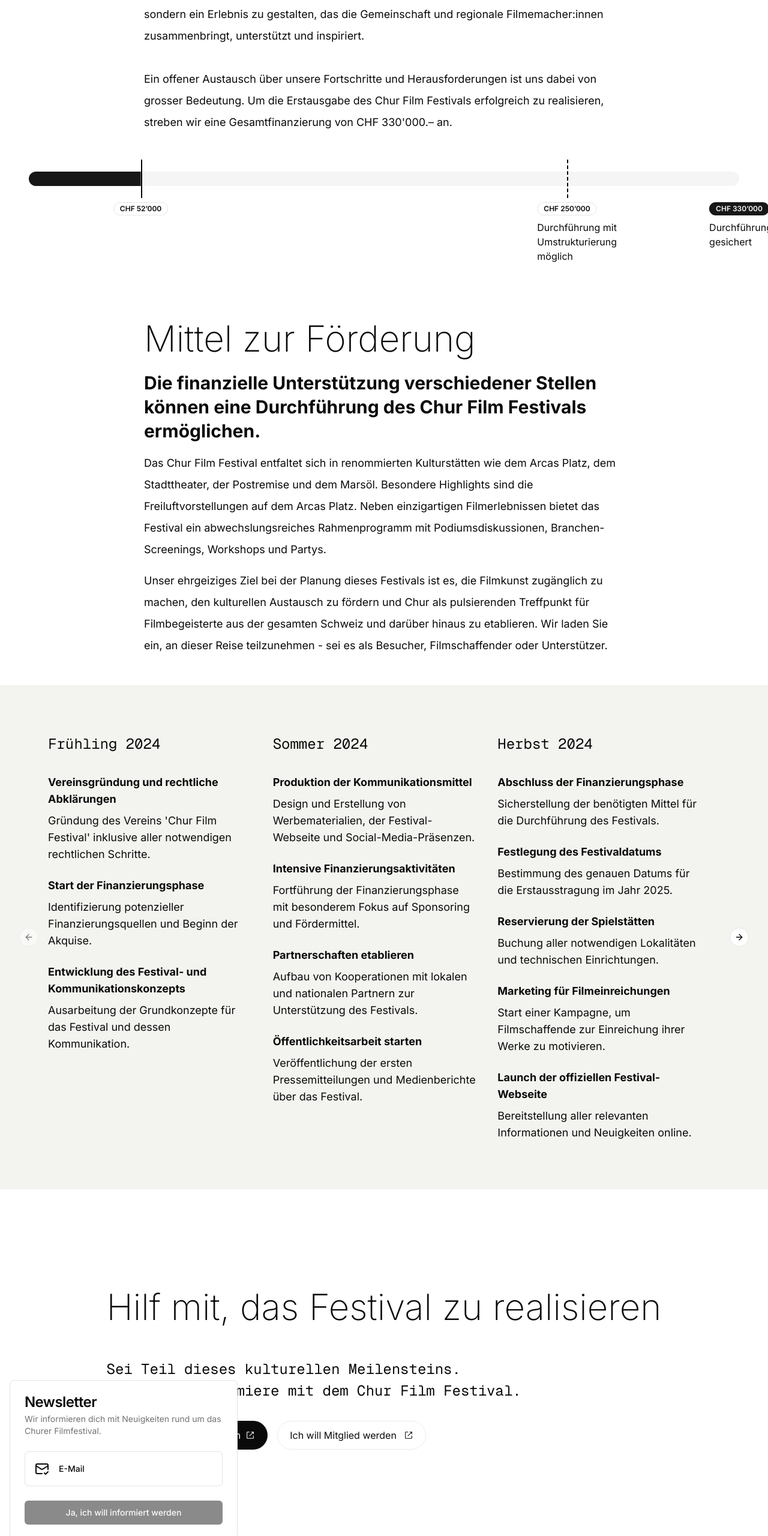
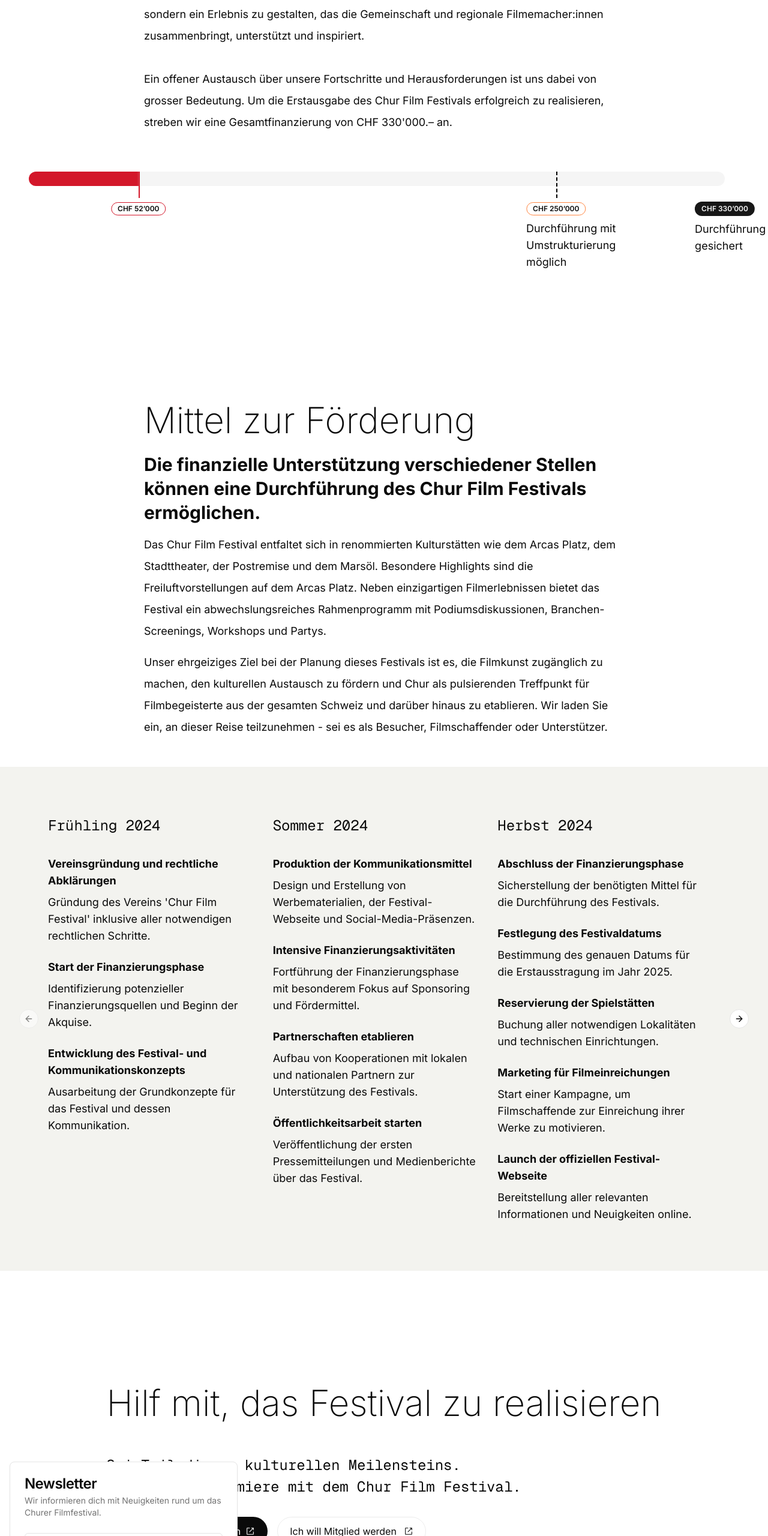
Before and after one commit to j7i/chur-film-festival, a Next.js app: page / in a window 1280 px wide. Shown: the part 2106-4666 px from the top of the page at 60% size. Built offline with nearby package versions, Linux system fonts and the light colour scheme.

Commit message:
improve mobile layout

```diff
--- a/app/impressum/page.tsx
+++ b/app/impressum/page.tsx
@@ -96,7 +96,7 @@ const Impressum = () => {
               Infomaniak übermittelt. Infomaniak wird diese Daten nicht an
               Dritte weitergeben oder für andere Zwecke als für den Versand des
               Newsletters verwenden. Jeder versendete Newsletter ist mit einem
-              "Abmelde-Link" versehen.
+              &quot;Abmelde-Link&quot; versehen.
             </p>
           </div>
         </div>
--- a/app/page.tsx
+++ b/app/page.tsx
@@ -29,7 +29,7 @@ export default function Home() {
           <div className="w-100 flex justify-center">
             {/* mobile */}
             <div className="flex flex-col w-full md:hidden flex justify-center items-center relative">
-              <div className="w-full overflow-hidden -ml-6 mr-6 w-[calc(100%+6rem)] bg-stone-200/50 ">
+              <div className="w-full overflow-hidden -ml-8 w-[calc(100%+8rem)] bg-stone-200/50 ">
                 <iframe
                   src="https://fabiostecher.com/oembed/media?src=https%3a%2f%2fplayer.vimeo.com%2fvideo%2f893279290%3fdnt%3d1%26loop%3d1%26background%3d1%26app_id%3d122963&amp;url=https%3a%2f%2fvimeo.com%2f893279290%3fshare%3dcopy&amp;provider=Vimeo&amp;width=2440&amp;height=1373&amp;hostname=https%3a%2f%2ffabiostecher.com"
                   title="STECHER_Fabio_DirectorsReel_webpage"
@@ -39,7 +39,8 @@ export default function Home() {
                 ></iframe>
               </div>
               <h1 className="text-7xl font-extrabold text-white mt-4 absolute mix-blend-difference">
-                Chur <br/>Film Festival
+                Chur <br />
+                Film Festival
               </h1>
             </div>
             {/* desktop */}
@@ -79,7 +80,7 @@ export default function Home() {
       {/* Intro */}
       <div className="p-8 md:p-12 flex flex-col min-h-[calc(60vh)] items-center justify-center gap-8">
         <div className="max-w-[800px] w-full ">
-          <h2 className="text-6xl font-extralight  mb-6">Sommer 2025</h2>
+          <h2 className="text-5xl md:text-6xl font-extralight mb-6">Sommer 2025</h2>
           <p className="text-3xl  font-bold leading-10 mb-4">
             Das Chur Film Festival als kulturelle Plattform, welche die
             Filmvielfalt zur Bündner Bevölkerung bringt.
@@ -103,10 +104,10 @@ export default function Home() {
       {/* Partner */}
       <div className="px-8 flex flex-col items-center justify-center">
         <div className="max-w-[1440px] w-full ">
-          <h2 className="text-xl font-bold  mb-6">Unsere Partner</h2>
+          <h2 className="text-xl font-bold mb-6">Unsere Partner</h2>
         </div>
       </div>
-      <div className="flex flex-col md:flex-row p-8 justify-center items-center w-full gap-20 flex-wrap dark:invert mb-16">
+      <div className="flex flex-col md:flex-row p-8 justify-center items-center w-full gap-8 md:gap-20 flex-wrap dark:invert mb-16">
         {partner.map((partner) => (
           <Image
             key={partner.name}
@@ -122,7 +123,7 @@ export default function Home() {
       {/* Milestones */}
       <div className="bg-background px-8 md:px-12 flex flex-col min-h-[calc(50vh)] items-center justify-center gap-8">
         <div className="max-w-[800px] w-full ">
-          <h2 className="text-6xl font-extralight  mb-6">
+          <h2 className="text-5xl md:text-6xl font-extralight  mb-6">
             Von der Idee zum Fazit
           </h2>
           <p className="text-3xl  font-bold leading-10 mb-4">
@@ -137,9 +138,9 @@ export default function Home() {
           </p>
         </div>
       </div>
-      <div className="bg-background px-8 md:px-12 flex flex-col items-center justify-center mb-16">
+      <div className="bg-background px-8 md:px-12 flex flex-col items-center justify-center mb-16 overflow-hidden">
         <div className="max-w-[1200px] w-full mb-12">
-          <div className="flex justify-center mb-8">
+          <div className="flex justify-center mb-12">
             <p className="text-lg leading-9 max-w-[800px]">
               Ein offener Austausch über unsere Fortschritte und
               Herausforderungen ist uns dabei von grosser Bedeutung. Um die
@@ -147,14 +148,14 @@ export default function Home() {
               streben wir eine Gesamtfinanzierung von CHF 330&apos;000.– an.
             </p>
           </div>
-          <FinanceProgress className="my-16" />
+          <FinanceProgress className="my-0 md:my-16" />
         </div>
       </div>
 
       {/* Finance */}
       <div className="p-8 md:p-12 flex flex-col min-h-[calc(60vh)] items-center justify-center gap-8">
         <div className="max-w-[800px] w-full ">
-          <h2 className="text-6xl font-extralight  mb-6">
+          <h2 className="text-5xl md:text-6xl font-extralight  mb-6">
             Mittel zur Förderung
           </h2>
           <p className="text-3xl  font-bold leading-10 mb-4">
@@ -217,17 +218,17 @@ export default function Home() {
 
       <div className="flex flex-col items-center justify-center min-h-[calc(75vh)] p-8 pb-20 sm:p-20">
         <div className="flex flex-col gap-8 row-start-2 items-center sm:items-start max-w-[1000px]">
-          <h2 className="text-6xl font-extralight  mb-6">
+          <h2 className="text-5xl md:text-6xl font-extralight mt-12 mb-6">
             Hilf mit, das Festival zu realisieren
           </h2>
-          <h3 className="text-2xl text-center sm:text-left font-[family-name:var(--font-geist-mono)] leading-9">
+          <h3 className="text-2xl font-[family-name:var(--font-geist-mono)] leading-9">
             Sei Teil dieses kulturellen Meilensteins. <br /> Erlebe eine
             Premiere mit dem Chur Film Festival.
           </h3>
 
-          <div className="flex gap-4 items-center flex-col sm:flex-row">
+          <div className="flex gap-4 items-center flex-col sm:flex-row w-full">
             <a
-              className="rounded-full border border-solid border-transparent transition-colors flex items-center justify-center bg-foreground text-background gap-2 hover:bg-[#383838] dark:hover:bg-[#ccc] text-sm sm:text-base h-10 sm:h-12 px-4 sm:px-5"
+              className="rounded-full border border-solid border-transparent transition-colors flex items-center justify-center bg-foreground text-background gap-2 hover:bg-[#383838] dark:hover:bg-[#ccc] text-md sm:text-base h-10 sm:h-12 px-4 sm:px-5 w-full sm:w-auto"
               href="https://donate.raisenow.io/sptqm"
               target="_blank"
               rel="noopener noreferrer"
@@ -236,7 +237,7 @@ export default function Home() {
               <ExternalLinkIcon width={16} height={16} />
             </a>
             <a
-              className="rounded-full border border-solid border-black/[.08] dark:border-white/[.145] transition-colors flex items-center gap-2 justify-center hover:bg-[#f2f2f2] dark:hover:bg-[#1a1a1a] hover:border-transparent text-sm sm:text-base h-10 sm:h-12 px-4 sm:px-5 sm:min-w-44"
+              className="rounded-full border border-solid border-black/[.08] dark:border-white/[.145] transition-colors flex items-center gap-2 justify-center hover:bg-[#f2f2f2] dark:hover:bg-[#1a1a1a] hover:border-transparent text-md sm:text-base h-10 sm:h-12 px-4 sm:px-5 sm:min-w-44 w-full sm:w-auto"
               href="https://forms.gle/s4SsujrjdFeZxqoB7"
               target="_blank"
               rel="noopener noreferrer"
--- a/components/finance-progress.tsx
+++ b/components/finance-progress.tsx
@@ -17,15 +17,16 @@ export const FinanceProgress: FunctionComponent<FinanceProgressProps> = ({
   const financedPercentage = (financed / total) * 100;
   const restructuringPercentage = (restructuring / total) * 100;
   return (
-    <div className={cn(className, "relative")}>
+    <div className={cn(className, "h-[160px] md:h-unset pr-[150px] md:pr-6")}>
+      <div className="relative w-full">
       <div
         className="absolute top-12 left-0 transform -translate-x-1/2"
         style={{ left: `${financedPercentage}%` }}
       >
-        <Badge variant="outline">{formatCurrency(financed)}</Badge>
+        <Badge className="border-dark-red" variant="outline">{formatCurrency(financed)}</Badge>
       </div>
       <div
-        className="absolute -top-5 z-20 bottom-12 h-16 border-black border-l-2"
+        className="absolute top-0 z-20 bottom-12 h-11 border-dark-red border-l-2"
         style={{ left: `${financedPercentage}%` }}
       />
 
@@ -33,22 +34,23 @@ export const FinanceProgress: FunctionComponent<FinanceProgressProps> = ({
         className="absolute top-12 left-0 transform -translate-x-1/2"
         style={{ left: `${restructuringPercentage}%` }}
       >
-        <Badge variant="outline">{formatCurrency(restructuring)}</Badge>
-        <div className="absolute mt-2">
+        <Badge className="border-artsy-orange" variant="outline">{formatCurrency(restructuring)}</Badge>
+        <div className="absolute mt-2 text-sm md:text-lg">
           Durchführung mit Umstrukturierung möglich
         </div>
       </div>
       <div
-        className="absolute -top-5 z-20 bottom-12 h-16 border-dashed border-black border-l-2"
+        className="absolute top-0 z-20 bottom-12 h-11 border-dashed border-black border-l-2"
         style={{ left: `${restructuringPercentage}%` }}
       />
 
-      <div className="absolute top-12 right-0 transform translate-x-1/2">
-        <Badge variant="default">{formatCurrency(total)}</Badge>
-        <div className="absolute mt-2">Durchführung gesichert</div>
+      <div className="absolute -top-[2px] md:top-12 -right-10 md:right-0 transform translate-x-1/2 z-10">
+        <Badge className="h-6 md:h-unset" variant="default">{formatCurrency(total)}</Badge>
+        <div className="absolute mt-[2px] md:mt-2 w-[220px] md:w-auto text-sm md:text-lg">Durchführung gesichert</div>
       </div>
 
       <Progress className="h-6" value={financedPercentage} max={total} />
+    </div>
     </div>
   );
 };
--- a/components/ui/progress.tsx
+++ b/components/ui/progress.tsx
@@ -18,7 +18,7 @@ const Progress = React.forwardRef<
     {...props}
   >
     <ProgressPrimitive.Indicator
-      className="h-full w-full flex-1 bg-primary transition-all"
+      className="h-full w-full flex-1 bg-dark-red transition-all"
       style={{ transform: `translateX(-${100 - (value || 0)}%)` }}
     />
   </ProgressPrimitive.Root>
```
Lines whose indentation alone changed are shown as unchanged.
